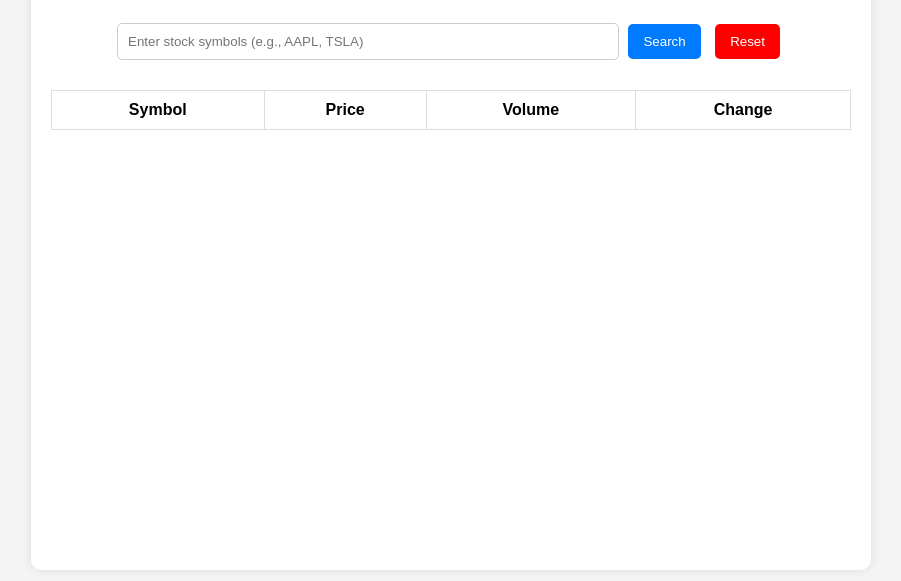
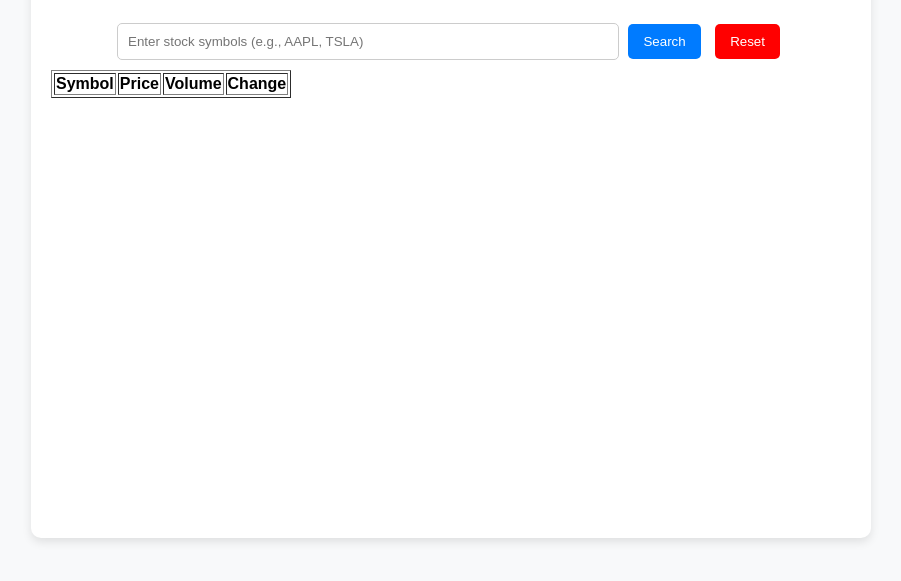
Before and after one commit to nousernameleft/asset-comparison-tool, a plain HTML site: page index.html in a window 1280 px wide. Shown: the part 141-722 px from the top of the page, without its empty margins (189-1090 px from the left). Drawn offline with nearby package versions, Linux system fonts and the light colour scheme.

Commit message:
Update styles.css

```diff
--- a/styles.css
+++ b/styles.css
@@ -1,7 +1,7 @@
-/* General styles */
+/* General page styling */
 body {
     font-family: Arial, sans-serif;
-    background-color: #f4f4f4;
+    background-color: #f8f9fa;
     text-align: center;
     margin: 0;
     padding: 0;
@@ -14,7 +14,7 @@ body {
     background: white;
     padding: 20px;
     border-radius: 10px;
-    box-shadow: 0px 0px 10px rgba(0, 0, 0, 0.1);
+    box-shadow: 0px 4px 10px rgba(0, 0, 0, 0.1);
 }
 
 /* Header */
@@ -22,7 +22,7 @@ h1 {
     color: #333;
 }
 
-/* Input field */
+/* Input and buttons */
 input {
     padding: 10px;
     width: 60%;
@@ -31,7 +31,6 @@ input {
     border-radius: 5px;
 }
 
-/* Buttons */
 button {
     padding: 10px 15px;
     margin: 5px;
@@ -46,19 +45,6 @@ button {
     background: red;
 }
 
-/* Table styles */
-table {
-    width: 100%;
-    border-collapse: collapse;
-    margin-top: 20px;
-}
-
-th, td {
-    border: 1px solid #ddd;
-    padding: 10px;
-    text-align: center;
-}
-
 /* Chart container */
 .chart-container {
     width: 100%;
```
